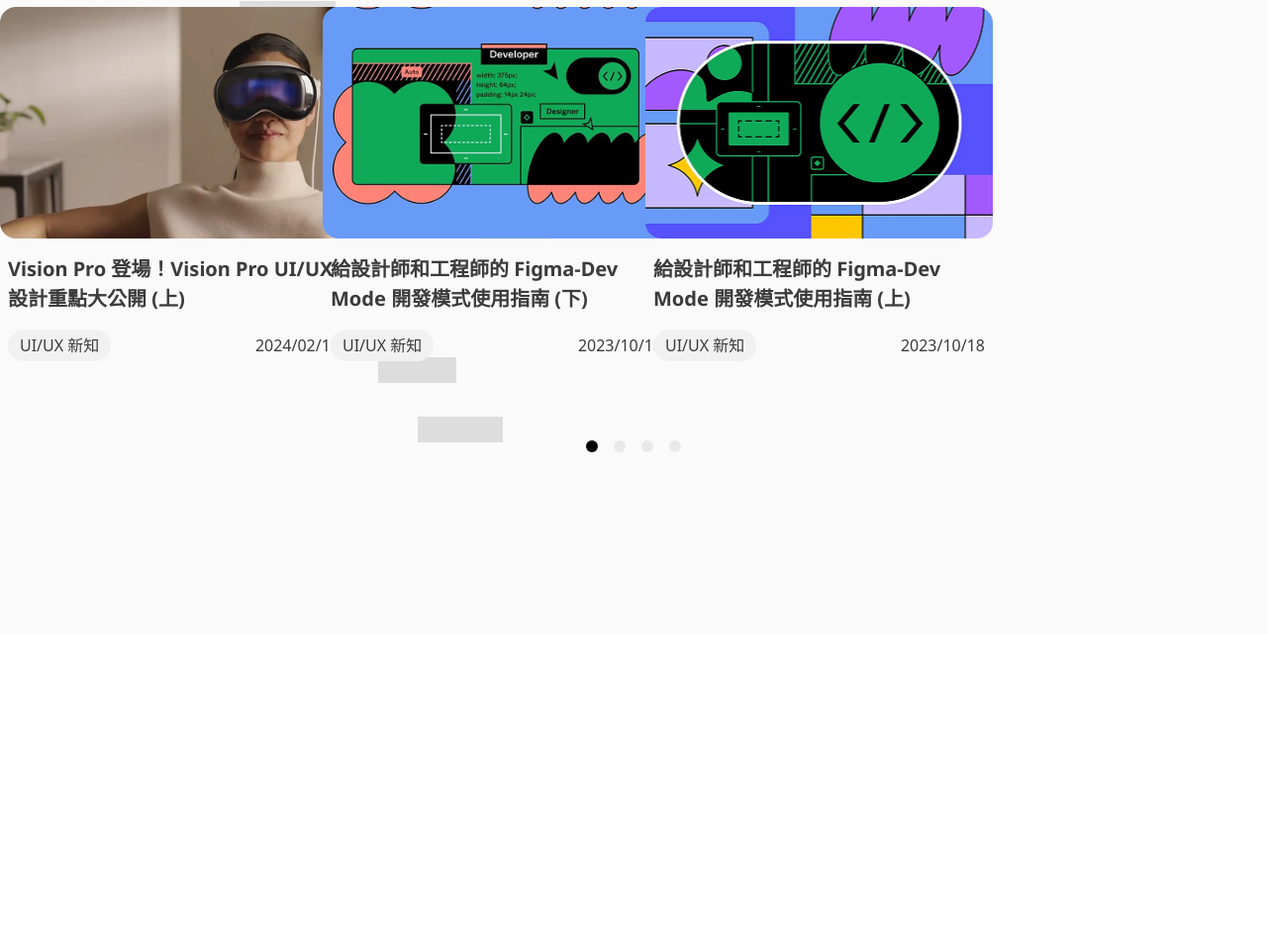
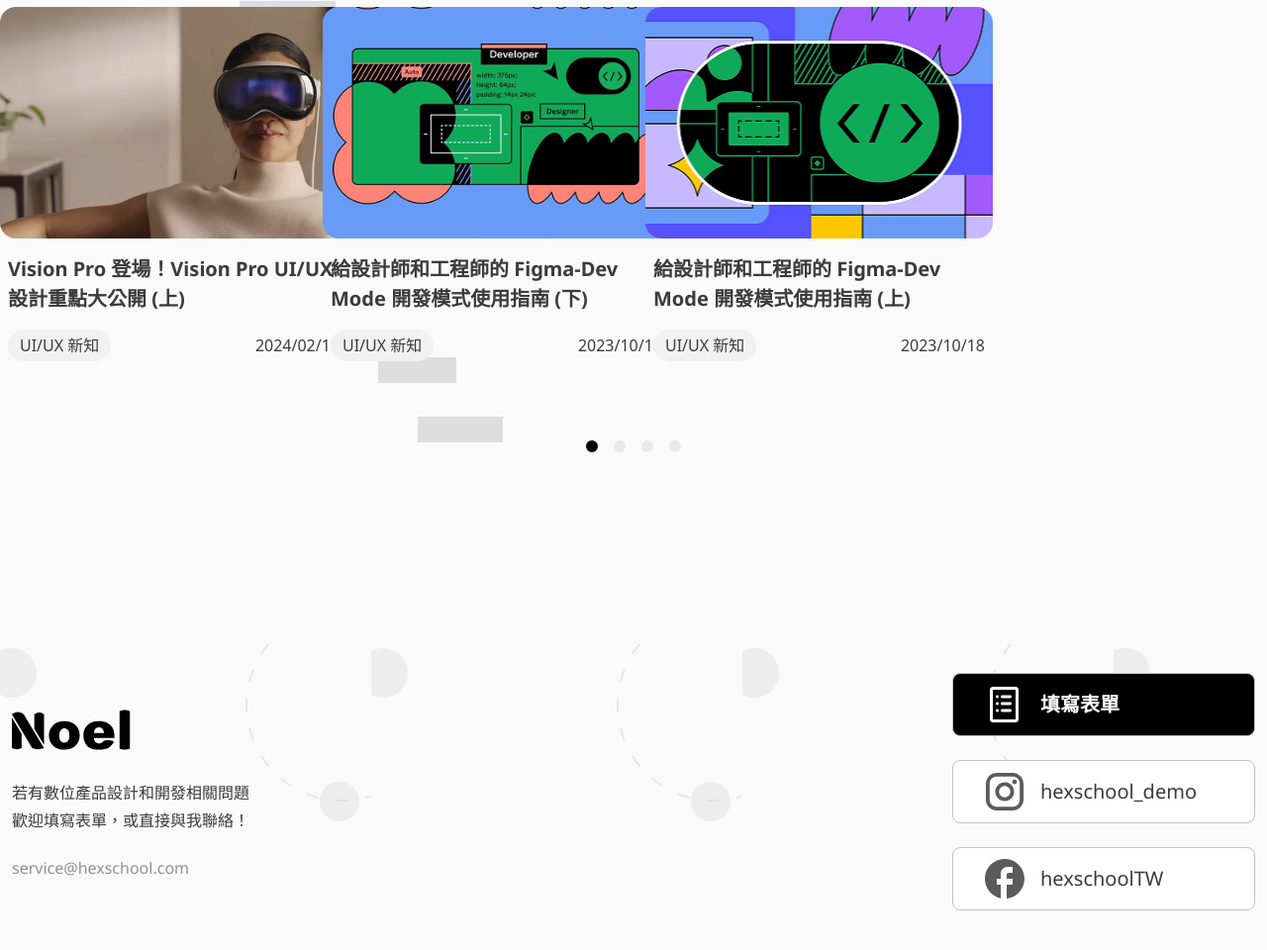
Before and after one commit to Ivy0406/Noel_Website, a website: page index.html in a window 1280 px wide. Shown: the part 4264-5224 px from the top of the page at 99% size. Before the commit the page ends 4904 px from the top, so only its background shows below. Drawn offline with nearby package versions, Linux system fonts and the light colour scheme; a web font is replaced by a local one.

Commit message:
feat: add footer

```diff
--- a/index.html
+++ b/index.html
@@ -614,5 +614,68 @@
         </div>
       </section>
     </main>
+    <footer
+      class="bg-[url(/src/assets/images/footer/footer-bg-sm.png)] py-10 px-3 flex justify-center "
+      alt="表尾背景圖-行動版"
+    >
+      <div class="flex flex-col justify-center items-center gap-10 md:flex-row md:w-[1296px] md:justify-between">
+        <div
+          class="flex flex-col gap-6 justify-center items-center md:items-start"
+        >
+          <div class="w-30 h-[54px]">
+            <img
+              class="object-center w-full h-full"
+              src="./src/assets/images/logo/logo.svg"
+              alt="Noel_Logo"
+            />
+          </div>
+
+          <div class="flex flex-col gap-1 text6-2 text-primary-700">
+            <p>若有數位產品設計和開發相關問題</p>
+            <p>歡迎填寫表單，或直接與我聯絡！</p>
+          </div>
+          <p class="text6-2 text-primary-500">service@hexschool.com</p>
+        </div>
+
+        <nav class="flex flex-col gap-6 w-[306px]">
+          <div class="h-16 bg-primary-900 rounded-lg border border-primary-400">
+            <a
+              class="w-full h-full cursor-pointer flex justify-start items-center gap-2 px-6"
+            >
+              <img
+                class="w-14 aspect-square"
+                src="./src/assets/images/icon/list.svg"
+                alt="填寫表單"
+              />
+              <p class="text-primary-50 text5">填寫表單</p>
+            </a>
+          </div>
+          <div class="h-16 bg-primary-50 rounded-lg border border-primary-400">
+            <a
+              class="w-full h-full cursor-pointer flex justify-start items-center gap-2 px-6"
+            >
+              <img
+                class="w-14 aspect-square"
+                src="./src/assets/images/icon/instagram.svg"
+                alt="Instagram"
+              />
+              <p class="text-primary-700 text5-2">hexschool_demo</p>
+            </a>
+          </div>
+          <div class="h-16 bg-primary-50 rounded-lg border border-primary-400">
+            <a
+              class="w-full h-full cursor-pointer flex justify-start items-center gap-2 px-6"
+            >
+              <img
+                class="w-14 aspect-square"
+                src="./src/assets/images/icon/facebook.svg"
+                alt="Facebook"
+              />
+              <p class="text-primary-700 text5-2">hexschoolTW</p>
+            </a>
+          </div>
+        </nav>
+      </div>
+    </footer>
   </body>
 </html>
```
